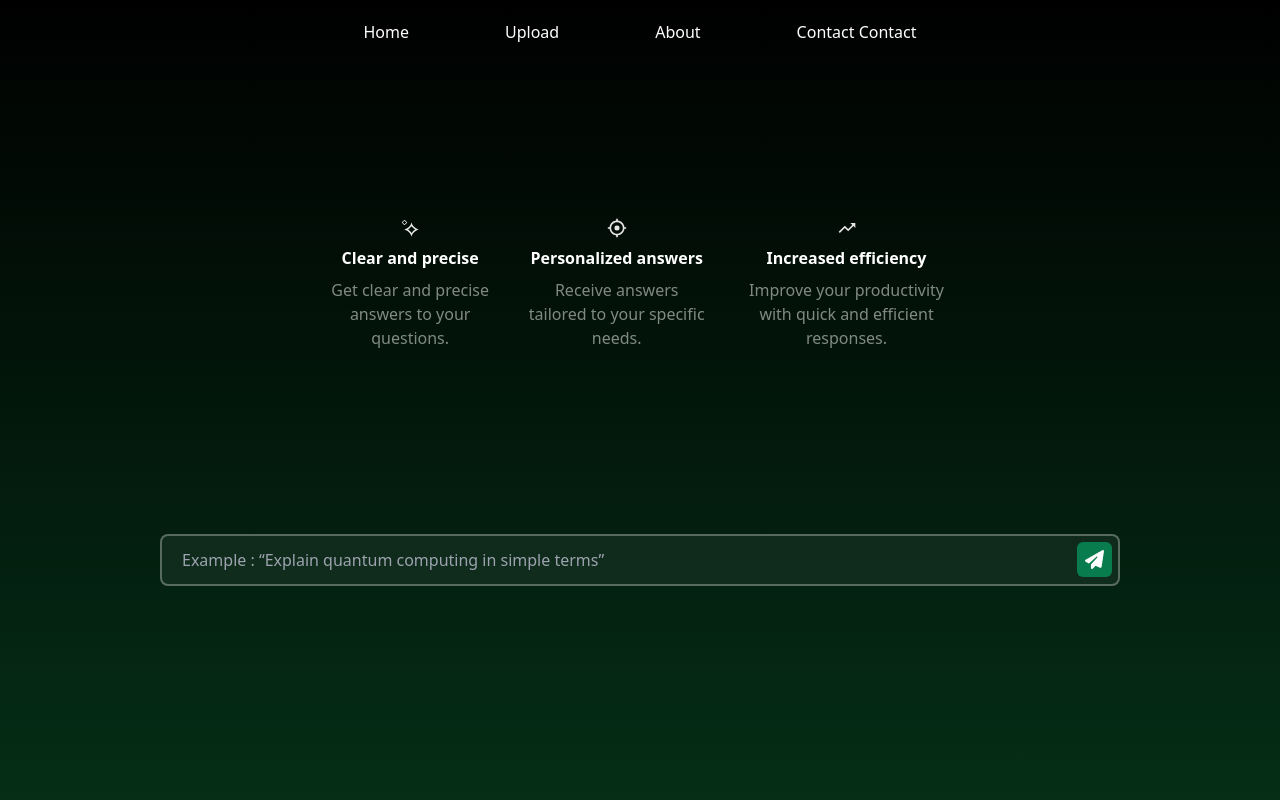
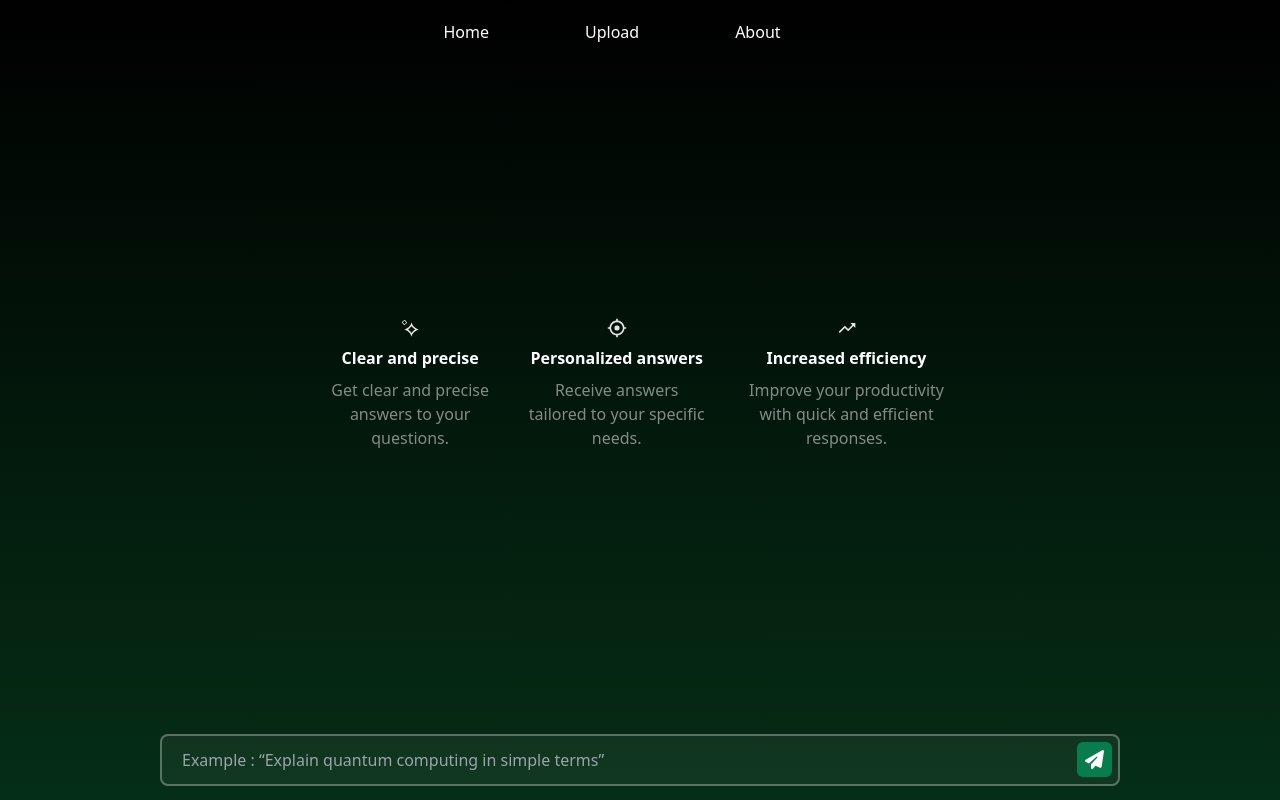
Before and after one commit to Mohayyad-Muawia/chatpdf, a React (Vite) app: page /chat in a window 1280 px wide. Built offline with nearby package versions, Linux system fonts and the light colour scheme.

Commit message:
increase Chat component height and remove duplicate Contact link from NavBar

```diff
--- a/src/components/Chat.jsx
+++ b/src/components/Chat.jsx
@@ -80,7 +80,7 @@ const Chat = () => {
       {error && <h2>{error}</h2>}
       <div
         className="chat-box flex flex-col items-center justify-center"
-        style={{ height: 450 }}
+        style={{ height: 650 }}
       >
         <div className="features flex justify-between gap-7 items-center w-8/12">
           <div className="flex gap-2 items-center flex-col">
--- a/src/components/NavBar.jsx
+++ b/src/components/NavBar.jsx
@@ -29,10 +29,6 @@ const NavBar = () => {
             </Link>
           </li>
           <li>
-            <Link to="/contact" className="navBarItem">
-              Contact
-              Contact
-            </Link>
           </li>
         </ul>
       </nav>
```
